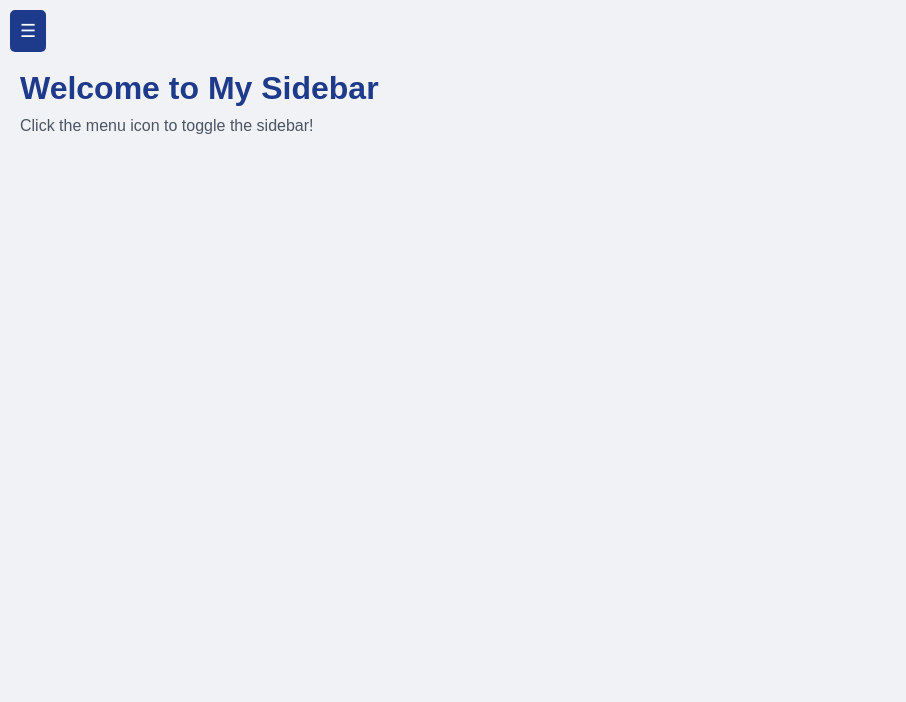
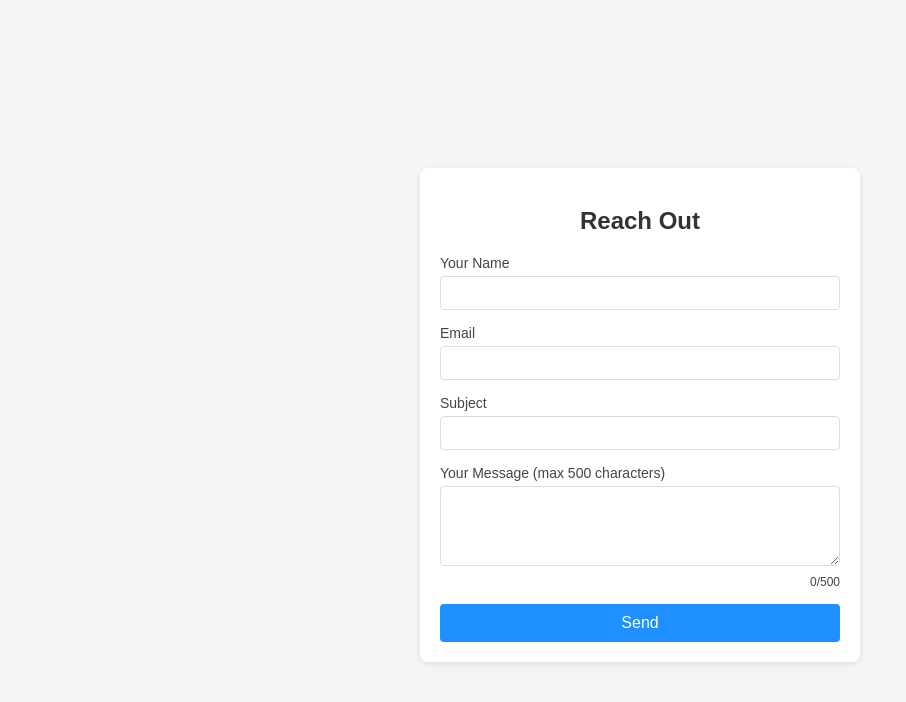
Before and after one commit to Varun-code18/Elevvo_WebDev, a plain HTML site: page index.html in a window 1280 px wide. Shown: the whole page, without its empty margins (0-906 px from the left). Drawn offline with Linux system fonts and the light colour scheme.

Commit message:
Task02_Elevvo

```diff
--- a/index.html
+++ b/index.html
@@ -3,25 +3,38 @@
 <head>
     <meta charset="UTF-8">
     <meta name="viewport" content="width=device-width, initial-scale=1.0">
-    <title>Collapsible Sidebar</title>
+    <title>Contact Form</title>
     <link rel="stylesheet" href="styles.css">
-    <link rel="stylesheet" href="https://cdnjs.cloudflare.com/ajax/libs/font-awesome/6.5.1/css/all.min.css">
 </head>
 <body>
-    <div class="sidebar" id="sidebar">
-        <div class="logo">AppLogo</div>
-        <ul class="nav-list">
-            <li><a href="#"><i class="fas fa-home"></i> Home</a></li>
-            <li><a href="#"><i class="fas fa-user"></i> About</a></li>
-            <li><a href="#"><i class="fas fa-gear"></i> Services</a></li>
-            <li><a href="#"><i class="fas fa-envelope"></i> Contact</a></li>
-        </ul>
+    <div class="form-box">
+        <h2>Reach Out</h2>
+        <form id="contact-form">
+            <div class="input-group">
+                <label for="name">Your Name</label>
+                <input type="text" id="name" name="name" required>
+                <div class="error-message" id="name-error">Name is required</div>
+            </div>
+            <div class="input-group">
+                <label for="email">Email</label>
+                <input type="email" id="email" name="email" required>
+                <div class="error-message" id="email-error">Valid email is required</div>
+            </div>
+            <div class="input-group">
+                <label for="subject">Subject</label>
+                <input type="text" id="subject" name="subject" required>
+                <div class="error-message" id="subject-error">Subject is required</div>
+            </div>
+            <div class="input-group">
+                <label for="message">Your Message (max 500 characters)</label>
+                <textarea id="message" name="message" required></textarea>
+                <div class="char-count" id="char-count">0/500</div>
+                <div class="error-message" id="message-error">Message is required</div>
+            </div>
+            <button type="submit" class="send-button" id="send-button">Send</button>
+        </form>
     </div>
-    <div class="content">
-        <button class="menu-toggle" onclick="toggleSidebar()">☰</button>
-        <h1>Welcome to My Sidebar</h1>
-        <p>Click the menu icon to toggle the sidebar!</p>
-    </div>
+    <div class="notification" id="notification"></div>
     <script src="script.js"></script>
 </body>
 </html>
--- a/script.js
+++ b/script.js
@@ -1,5 +1,74 @@
-function toggleSidebar() {
-    const sidebar = document.getElementById('sidebar');
-    sidebar.classList.toggle('open');
-    console.log("Sidebar toggled, classes:", sidebar.classList); // Debug log
+const form = document.getElementById('contact-form');
+const sendButton = document.getElementById('send-button');
+const notification = document.getElementById('notification');
+const messageInput = document.getElementById('message');
+const charCount = document.getElementById('char-count');
+
+messageInput.addEventListener('input', function() {
+    const max = 500;
+    const count = this.value.length;
+    charCount.textContent = `${count}/${max}`;
+    charCount.style.color = count > max ? '#e74c3c' : '#444';
+});
+
+function showNotification(message, type) {
+    notification.textContent = message;
+    notification.className = `notification ${type}`;
+    notification.style.display = 'block';
+    setTimeout(() => {
+        notification.style.display = 'none';
+    }, 3000);
 }
+
+form.addEventListener('submit', function(event) {
+    event.preventDefault();
+    document.querySelectorAll('.error-message').forEach(error => {
+        error.style.display = 'none';
+    });
+
+    const name = document.getElementById('name').value.trim();
+    const email = document.getElementById('email').value.trim();
+    const subject = document.getElementById('subject').value.trim();
+    const message = document.getElementById('message').value.trim();
+
+    let isValid = true;
+
+    if (!name) {
+        document.getElementById('name-error').style.display = 'block';
+        isValid = false;
+    }
+
+    const emailPattern = /^[^\s@]+@[^\s@]+\.[^\s@]+$/;
+    if (!email || !emailPattern.test(email)) {
+        document.getElementById('email-error').style.display = 'block';
+        isValid = false;
+    }
+
+    if (!subject) {
+        document.getElementById('subject-error').style.display = 'block';
+        isValid = false;
+    }
+
+    if (!message) {
+        document.getElementById('message-error').style.display = 'block';
+        isValid = false;
+    } else if (message.length > 500) {
+        document.getElementById('message-error').textContent = 'Message too long (max 500)';
+        document.getElementById('message-error').style.display = 'block';
+        isValid = false;
+    }
+
+    if (isValid) {
+        sendButton.disabled = true;
+        sendButton.textContent = 'Sending...';
+        setTimeout(() => {
+            showNotification('Message sent!', 'success');
+            form.reset();
+            charCount.textContent = '0/500';
+            sendButton.disabled = false;
+            sendButton.textContent = 'Send';
+        }, 1000);
+    } else {
+        showNotification('Please check the form', 'error');
+    }
+});
--- a/styles.css
+++ b/styles.css
@@ -1,94 +1,119 @@
-* {
+body {
+    font-family: Arial, sans-serif;
+    background-color: #f5f5f5;
+    display: flex;
+    justify-content: center;
+    align-items: center;
+    min-height: 100vh;
     margin: 0;
-    padding: 0;
-    box-sizing: border-box;
-    font-family: Arial, sans-serif;
+    padding: 15px;
 }
 
-body {
-    margin: 0;
-    min-height: 100vh;
-    background-color: #f0f2f5;
-    overflow-x: hidden;
+.form-box {
+    background-color: white;
+    padding: 20px;
+    border-radius: 8px;
+    box-shadow: 0 2px 6px rgba(0, 0, 0, 0.1);
+    width: 100%;
+    max-width: 400px;
 }
 
-.sidebar {
-    width: 250px;
-    background-color: #e9ecef;
-    color: #1e3a8a;
-    position: fixed;
-    height: 100%;
-    transform: translateX(-250px);
-    transition: transform 0.3s ease;
-    padding-top: 20px;
+h2 {
+    text-align: center;
+    color: #333;
+    margin-bottom: 20px;
+    font-size: 24px;
 }
 
-.sidebar.open {
-    transform: translateX(0);
+.input-group {
+    margin-bottom: 15px;
 }
 
-.logo {
-    text-align: center;
-    padding: 15px;
-    font-size: 20px;
-    font-weight: bold;
-    color: #1e3a8a;
+label {
+    display: block;
+    color: #444;
+    margin-bottom: 5px;
+    font-size: 14px;
 }
 
-.nav-list {
-    list-style: none;
-    padding: 10px 0;
+input, textarea {
+    width: 100%;
+    padding: 8px;
+    border: 1px solid #ddd;
+    border-radius: 4px;
+    font-size: 14px;
+    box-sizing: border-box;
 }
 
-.nav-list li {
-    padding: 10px 20px;
+input:focus, textarea:focus {
+    outline: none;
+    border-color: #1e90ff;
+    box-shadow: 0 0 4px rgba(30, 144, 255, 0.3);
 }
 
-.nav-list li a {
-    color: #1e3a8a;
-    text-decoration: none;
-    display: flex;
-    align-items: center;
+textarea {
+    resize: vertical;
+    min-height: 80px;
 }
 
-.nav-list li a i {
-    margin-right: 10px;
+.char-count {
+    font-size: 12px;
+    color: #444;
+    text-align: right;
+    margin-top: 5px;
 }
 
-.nav-list li:hover {
-    background-color: #d1d5db;
+.send-button {
+    width: 100%;
+    padding: 10px;
+    background-color: #1e90ff;
+    color: white;
+    border: none;
+    border-radius: 4px;
+    font-size: 16px;
+    cursor: pointer;
 }
 
-.menu-toggle {
+.send-button:hover {
+    background-color: #1c86ee;
+}
+
+.send-button:disabled {
+    background-color: #aaa;
+    cursor: not-allowed;
+}
+
+.error-message {
+    color: #e74c3c;
+    font-size: 12px;
+    margin-top: 5px;
+    display: none;
+}
+
+.notification {
     position: fixed;
-    top: 10px;
-    left: 10px;
-    background-color: #1e3a8a;
+    top: 15px;
+    right: 15px;
+    padding: 10px 20px;
+    border-radius: 4px;
     color: white;
-    border: none;
-    padding: 10px;
-    cursor: pointer;
-    font-size: 18px;
-    border-radius: 5px;
+    display: none;
     z-index: 1000;
 }
 
-.content {
-    margin-left: 0;
-    padding: 20px;
-    transition: margin-left 0.3s ease;
-    margin-top: 50px;
+.notification.success {
+    background-color: #2ecc71;
 }
 
-.sidebar.open + .content {
-    margin-left: 250px;
+.notification.error {
+    background-color: #e74c3c;
 }
 
-h1 {
-    color: #1e3a8a;
-    margin-bottom: 10px;
+@media (max-width: 500px) {
+    .form-box {
+        padding: 15px;
+    }
+    h2 {
+        font-size: 20px;
+    }
 }
-
-p {
-    color: #4b5563;
-}
```
